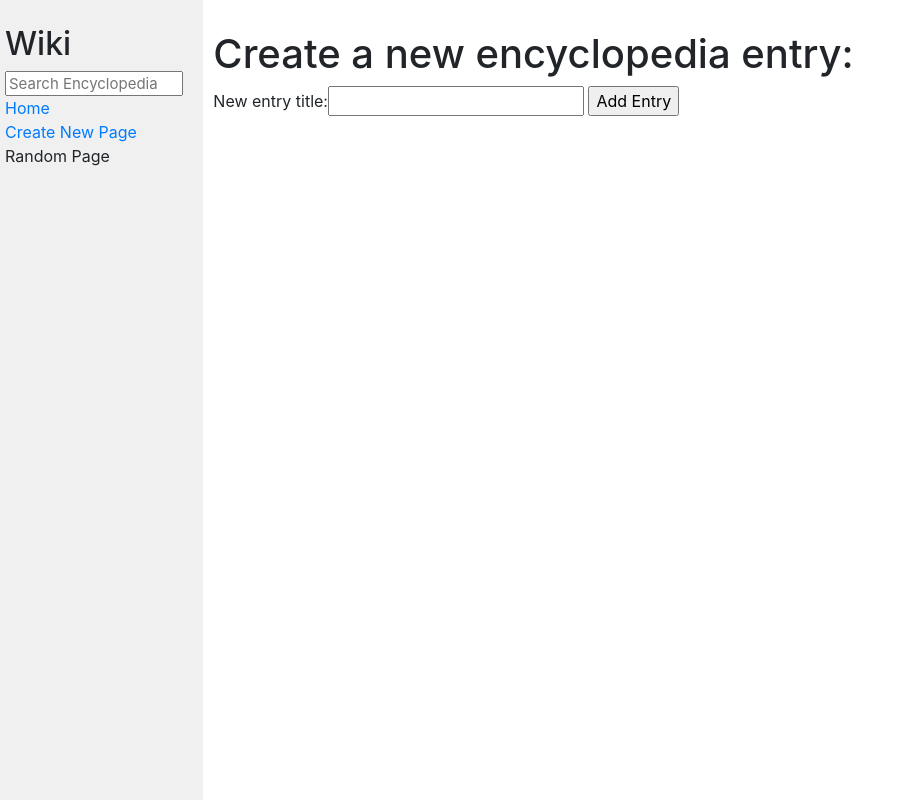
After one commit to xlowen/cs50wiki.github.io, a Django app: page /new in a window 1280 px wide. The commit adds this page. Shown: the whole page, without its empty margins (0-909 px from the left). Run offline with Django 3.2, Linux system fonts and the light colour scheme; some libraries are stand-ins or nearby versions.

Commit message:
add new page

```diff
--- a/encyclopedia/templates/encyclopedia/layout.html
+++ b/encyclopedia/templates/encyclopedia/layout.html
@@ -12,14 +12,14 @@
         <div class="row">
             <div class="sidebar col-lg-2 col-md-3">
                 <h2>Wiki</h2>
-                <form method="get" action="{% url 'result' %}">
+                <form method="get" action="{% url 'encyclopedia:result' %}">
                     <input class="search" type="text" name="q" placeholder="Search Encyclopedia">
                 </form>
                 <div>
-                    <a href="{% url 'index' %}">Home</a>
+                    <a href="{% url 'encyclopedia:index' %}">Home</a>
                 </div>
                 <div>
-                    Create New Page
+                    <a href="{% url 'encyclopedia:new' %}">Create New Page</a>
                 </div>
                 <div>
                     Random Page
--- /dev/null
+++ b/encyclopedia/templates/encyclopedia/new.html
@@ -0,0 +1,16 @@
+{% extends "encyclopedia/layout.html" %}
+
+{% block title %}
+    Add a new entry
+{% endblock %}
+
+{% block body %}
+    <h1>Create a new encyclopedia entry:</h1>
+
+    <form action="{% url 'encyclopedia:index' %}" method="POST">
+        {% csrf_token %}
+        {{ form }}
+        <input type="submit" value="Add Entry">
+    </form>
+
+{% endblock %}
--- a/encyclopedia/urls.py
+++ b/encyclopedia/urls.py
@@ -2,8 +2,10 @@ from django.urls import path
 
 from . import views
 
+app_name = "encyclopedia"
 urlpatterns = [
     path("", views.index, name="index"),
     path("wiki/<str:title>", views.showentry, name="showentry"),
-    path("result", views.result, name="result")
+    path("result", views.result, name="result"),
+    path("new", views.new, name="new")
 ]
--- a/encyclopedia/views.py
+++ b/encyclopedia/views.py
@@ -1,7 +1,10 @@
 import random
 from django.shortcuts import render
+from django import forms
+from . import util
 
-from . import util
+class NewTaskForm(forms.Form):
+    Title = forms.CharField(label="New entry title:")
 
 def index(request):
     return render(request, "encyclopedia/index.html", {
@@ -18,6 +21,11 @@ def showentry(request, title):
         return render(request, "wiki/entry.html", {
             "title": title
         })
+
+def new(request):
+    return render(request, "encyclopedia/new.html", {
+        "form": NewTaskForm()
+    })
 
 def result(request):
     req = request.GET['q'].lower()
```
